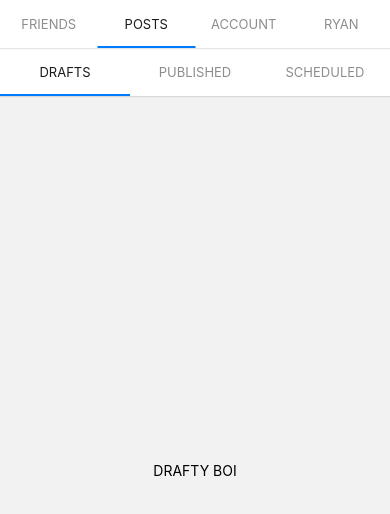
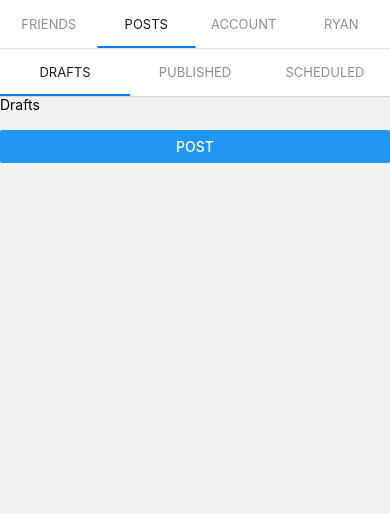
Before and after one commit to shellamander/MAD_Spacebook, a React Native app: screen /Drafts in a window 390 px wide. Shown: the top 514 px of the page. Built offline with nearby package versions, Linux system fonts and the light colour scheme.

Commit message:
created an array and can now store and show posts by extracting via the map function and currently working on user profile. This particular push gave me an error mentioning that lf will be replaced by clrf in app.js

```diff
--- a/package.json
+++ b/package.json
@@ -11,6 +11,7 @@
   },
   "dependencies": {
     "@react-native-async-storage/async-storage": "^1.16.1",
+    "@react-native-community/masked-view": "^0.1.11",
     "@react-navigation/drawer": "^6.3.1",
     "@react-navigation/material-top-tabs": "^6.1.1",
     "@react-navigation/native": "^6.0.8",
@@ -23,8 +24,8 @@
     "react-native": "0.64.3",
     "react-native-gesture-handler": "~2.1.0",
     "react-native-pager-view": "^5.4.9",
-    "react-native-reanimated": "~2.3.1",
-    "react-native-safe-area-context": "^3.3.2",
+    "react-native-reanimated": "^1.13.3",
+    "react-native-safe-area-context": "3.3.2",
     "react-native-screens": "~3.10.1",
     "react-native-tab-view": "^3.1.1",
     "react-native-web": "0.17.1",
--- a/screens/Account.js
+++ b/screens/Account.js
@@ -1,12 +1,101 @@
-import * as React from 'react';
-import { Text, View } from 'react-native';
+import React, { useState, useEffect } from 'react';
+import { Text, Button, View, } from 'react-native';
+//import { TouchableOpacity } from 'react-native-gesture-handler'
+import AsyncStorage from '@react-native-async-storage/async-storage';
+
+
+
+
+
 
 function IDK() {
-    return (
-      <View style={{ flex: 1, justifyContent: 'center', alignItems: 'center' }}>
-        <Text>Account</Text>
-      </View>
-    );
+
+  const [token1, setToken] = useState('');
+  const [data, setData] = useState([]);
+
+  console.log(token1)
+
+  const test = async () => {
+    const store = await AsyncStorage.getItem("@spacebook_token"); //call before i need it otherwise its undefined
+    setToken(store);
   }
 
-  export default IDK;
+  // useEffect (async() => {
+  //   await postbaby();
+  //   setData(jeff)
+  //   });
+
+  useEffect(async () => {
+    await test();
+    //here
+  }, []);  // testing
+
+  //reference later for r
+  //"user_id": AsyncStorage.getItem(18);
+  //var r = 18;
+  const postbaby = () => {
+    console.log("ASh", token1);
+    fetch("http://localhost:3333/api/1.0.0/user/18/post", {
+      method: 'get',
+      headers: {
+        'Content-Type': 'application/json',
+        'X-Authorization': token1, //x-authorization
+        //  "session_token":token1,
+      },
+
+    })
+      .then((steve) => {
+        if (steve.status === 200) {
+          console.log("IM HOME HONEY")
+          return steve.json();
+        } else if (steve.status === 400) {
+          throw 'Invalid email or password';
+        } else {
+          throw "Something happened";
+        }
+      }).then(async (jeff) => {
+        console.log("IM WORKINGGG")
+        let post_id = jeff;
+        setData(jeff);
+
+        await AsyncStorage.setItem('@post_id', post_id);
+        console.log("IHDUFIGSIUGB")
+        console.log(jeff.text)
+        console.log(post_id)
+
+      })
+      .catch((err) => {
+        console.log(err);
+      })
+  }
+
+
+  return (  /// flatlist
+
+    //
+    <View>
+      <Text>Drafts</Text>
+
+      <Button
+        title="POST"
+        onPress={() => postbaby()}
+
+      />
+
+      {data.map(post => <Text>{post.text}</Text>)}
+
+
+    </View>
+
+  )
+}
+
+//d57191920ee5a8064700b32f66ce3074
+
+;
+
+
+
+
+
+export default IDK;
--- a/screens/Drafts.js
+++ b/screens/Drafts.js
@@ -1,12 +1,108 @@
-import * as React from 'react';
-import { Text, View } from 'react-native';
+import React, { useState, useEffect  } from 'react';
+import { Text, TextInput, View, Button} from 'react-native';
+//import { TouchableOpacity } from 'react-native-gesture-handler'
+import AsyncStorage from '@react-native-async-storage/async-storage';
+import { getDrawerStatusFromState } from '@react-navigation/drawer';
+
+
+
+
+
+
+
+
+
+
+
 
 function IDK() {
-    return (
-      <View style={{ flex: 1, justifyContent: 'center', alignItems: 'center' }}>
-        <Text>DRAFTY BOI</Text>
-      </View>
-    );
+  const [texty, setText] = useState('');
+  const [token1, setToken] = useState('');
+  console.log(token1)
+
+  const test= async () => {
+    const store =  await AsyncStorage.getItem("@spacebook_token"); //call before i need it otherwise its undefined
+    setToken(store);
   }
 
+
+  console.log(texty)
+  useEffect(async () => {
+    await test();
+    //here
+  },[] );  // testing
+
+//reference later for r
+  //"user_id": AsyncStorage.getItem(18);
+//var r = 18;
+  const postbaby = () => {
+    console.log("ASh", token1);
+    fetch("http://localhost:3333/api/1.0.0/user/18/post", {
+      method: 'post',
+      headers: {
+          'Content-Type': 'application/json',
+          'X-Authorization': token1, //x-authorization
+          //  "session_token":token1,
+      },
+      body: JSON.stringify({
+
+
+        "text": texty,
+
+
+        //hardcoded this for now //id
+      })
+  })
+  .then((steve) => {
+      if(steve.status === 201){
+        console.log("IM HOME HONEY")
+          return steve.json();
+      }else if(steve.status === 400){
+        throw 'Invalid email or password';
+      }else{
+          throw "Something happened";
+      }
+  }) .then(async(jeff) => {
+    //console.log("IM WORKINGGG")
+      let post_id = jeff.id;
+
+
+      await AsyncStorage.setItem('@post_id', post_id);
+      console.log(post_id)
+
+  })
+  .catch((err) => {
+      console.log(err);
+  })
+}
+
+
+return (  /// flatlist
+
+  //
+  <View >
+        <Text>Drafts</Text>
+        <TextInput
+            onChangeText={(texty) => setText(texty)}
+            value={texty}
+        />
+
+        <Button
+            title="POST"
+            onPress={() => postbaby()}
+
+        />
+
+    </View>
+
+)}
+
+
+
+//d57191920ee5a8064700b32f66ce3074
+
+;
+
+
+
   export default IDK;
--- a/screens/homescreen.js
+++ b/screens/homescreen.js
@@ -11,7 +11,7 @@ const Login = ({navigation}) => {
         // navigation.navigate("Home");
         fetch("http://localhost:3333/api/1.0.0/login", {
             method: 'post',
-            header: {
+            headers: {
                 'Content-Type': 'application/json'
             },
             body: JSON.stringify({
@@ -34,6 +34,7 @@ const Login = ({navigation}) => {
 
             await AsyncStorage.setItem('@spacebook_token', token);
             navigation.navigate("homescreen");
+            console.log("im working");
         })
         .catch((err) => {
             console.log(err);
```
Also changed, not shown: App.js (+8 -7 lines), screens/userprofile.js (added), 1 other file (tests, documents, lock files or other folders).
